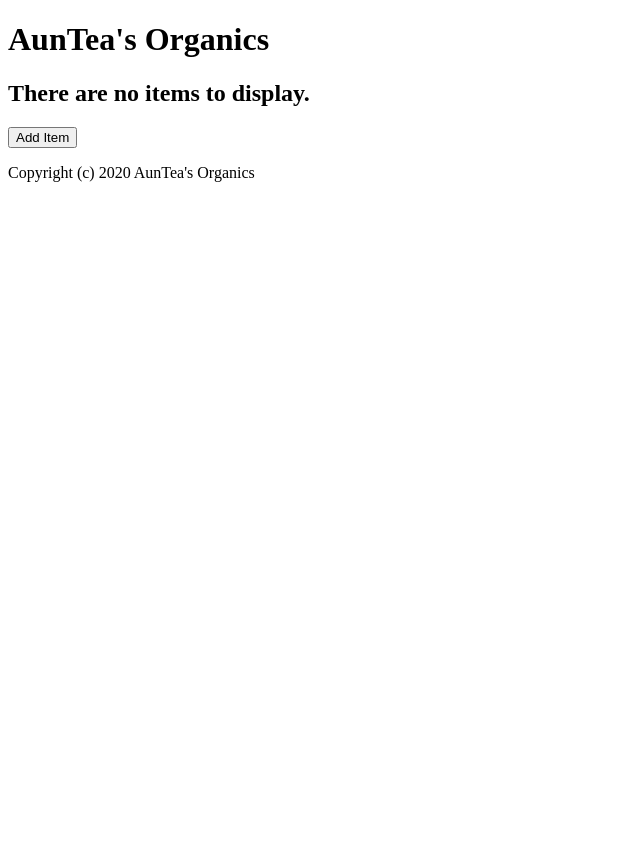
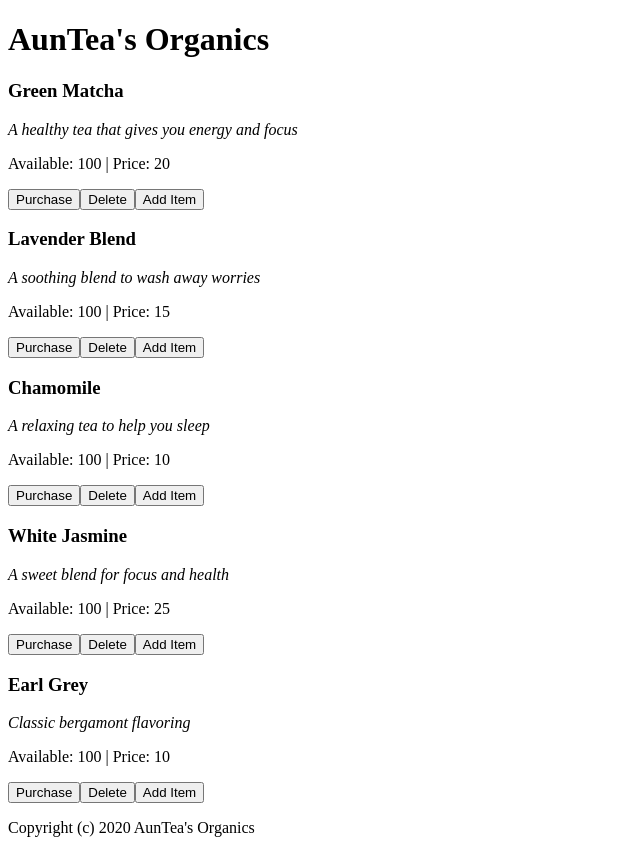
Before and after one commit to wrunion/epicodus-react-project, a React (Create React App) app: page / in a window 1280 px wide. Shown: the whole page, without its empty margins (0-640 px from the left). Before the commit the page ends 800 px from the top, so only its background shows below. Built offline with nearby package versions, Linux system fonts and the light colour scheme.

Commit message:
Add map function to display itemList.

```diff
--- a/src/components/ItemControl.js
+++ b/src/components/ItemControl.js
@@ -1,9 +1,46 @@
 import React, { Component } from 'react'
+// import Item from './Item';
 import Form from './Form';
+import ItemDisplayMode from './ItemDisplayMode';
 
 class ItemControl extends Component {
   state = {
-    itemList: [],
+    itemList: [{
+      itemName: "Green Matcha",
+      description: "A healthy tea that gives you energy and focus",
+      available: 100,
+      price: 20,
+      id: 1
+    },
+    {
+      itemName: "Lavender Blend",
+      description: "A soothing blend to wash away worries",
+      available: 100,
+      price: 15,
+      id: 2
+    },
+    {
+      itemName: "Chamomile",
+      description: "A relaxing tea to help you sleep",
+      available: 100,
+      price: 10,
+      id: 3
+    },
+    {
+      itemName: "White Jasmine",
+      description: "A sweet blend for focus and health",
+      available: 100,
+      price: 25,
+      id: 4
+    },
+    {
+      itemName: "Earl Grey",
+      description: "Classic bergamont flavoring",
+      available: 100,
+      price: 10,
+      id: 5
+    }
+  ],
     formShowing: false
   }
 
@@ -16,6 +53,14 @@ class ItemControl extends Component {
     this.setState({itemList: [...this.state.itemList, item], formShowing: false});
   }
 
+  handleDeleteClick = () => {
+
+  }
+
+  handlePurchaseClick = () => {
+
+  }
+
   render() {
 
     if (this.state.formShowing) {
@@ -24,55 +69,28 @@ class ItemControl extends Component {
       );
     } else if ((this.state.formShowing === false) && (this.state.itemList.length > 0)) {
       return (
-        <h3>List of items goes here</h3>
-      );
+        this.state.itemList.map(item =>
+        <ItemDisplayMode
+          key={item.id}
+          id={item.id}
+          name={item.itemName}
+          description={item.description}
+          available={item.available}
+          price={item.price}
+          handleDeleteClick={this.handleDeleteClick}
+          handlePurchaseClick={this.handlePurchaseClick}
+          handleAddItemClick={this.handleAddItemClick}
+          />)
+    );
     } else {
       return (
-        // <h3>Default view goes here.</h3>
         <div className="DefaultView">
           <h2>There are no items to display.</h2>
           <button onClick={this.displayForm}>Add Item</button>
         </div>
       );
     }
-
-    //  return (
-    //   <div className="ItemControl">
-        // eslint-disable-next-line no-lone-blocks
-        /* {(this.state.formShowing === false) && (this.state.itemList.length === 0) ?
-          <DefaultView clickCallback={this.displayForm}/>
-          : <h1>Test display</h1>
-        } */}
-
-        // eslint-disable-next-line no-lone-blocks
-        /* {this.state.formShowing === true ?
-          <Form handleSubmitCallback={this.handleFormSubmit} />
-          :  <React.Fragment>
-              <button onClick={this.displayForm}>Add Item</button>
-            </React.Fragment>}
-
-
-      </div>
-    ); */}
-
-    // if (this.state.itemList.length > 0) {
-    //   if (this.state.formShowing === true) {
-    //     return (
-    //       <React.Fragment>
-    //         <Form handleSubmitCallback={this.handleFormSubmit} />
-    //       </React.Fragment>
-    //     );
-    //   }
-
-
-    // } else {
-    //   return (
-    //     <div className="DefaultView">
-    //       <h2>There are no items to display.</h2>
-    //       <button onClick={this.displayForm}>Add Item</button>
-    //     </div>
-    //   )
-    // }
-
+  }
+}
 
 export default ItemControl;
--- /dev/null
+++ b/src/components/ItemDisplayMode.js
@@ -0,0 +1,15 @@
+import React from 'react';
+
+const ItemDisplayMode = (props) => {
+  return(
+  <div className="ItemDisplayMode" key={props.id}>
+      <h3>{props.name}</h3>
+      <p><em>{props.description}</em></p>
+      <p>Available: {props.available} | Price: {props.price}</p>
+      <button id={props.id} onClick={props.handlePurchaseClick}>Purchase</button><button id={props.id} onClick={props.handleDeleteClick}>Delete</button><button onClick={props.handleAddItemClick}>Add Item</button>
+
+  </div>
+  );
+}
+
+export default ItemDisplayMode;
```
